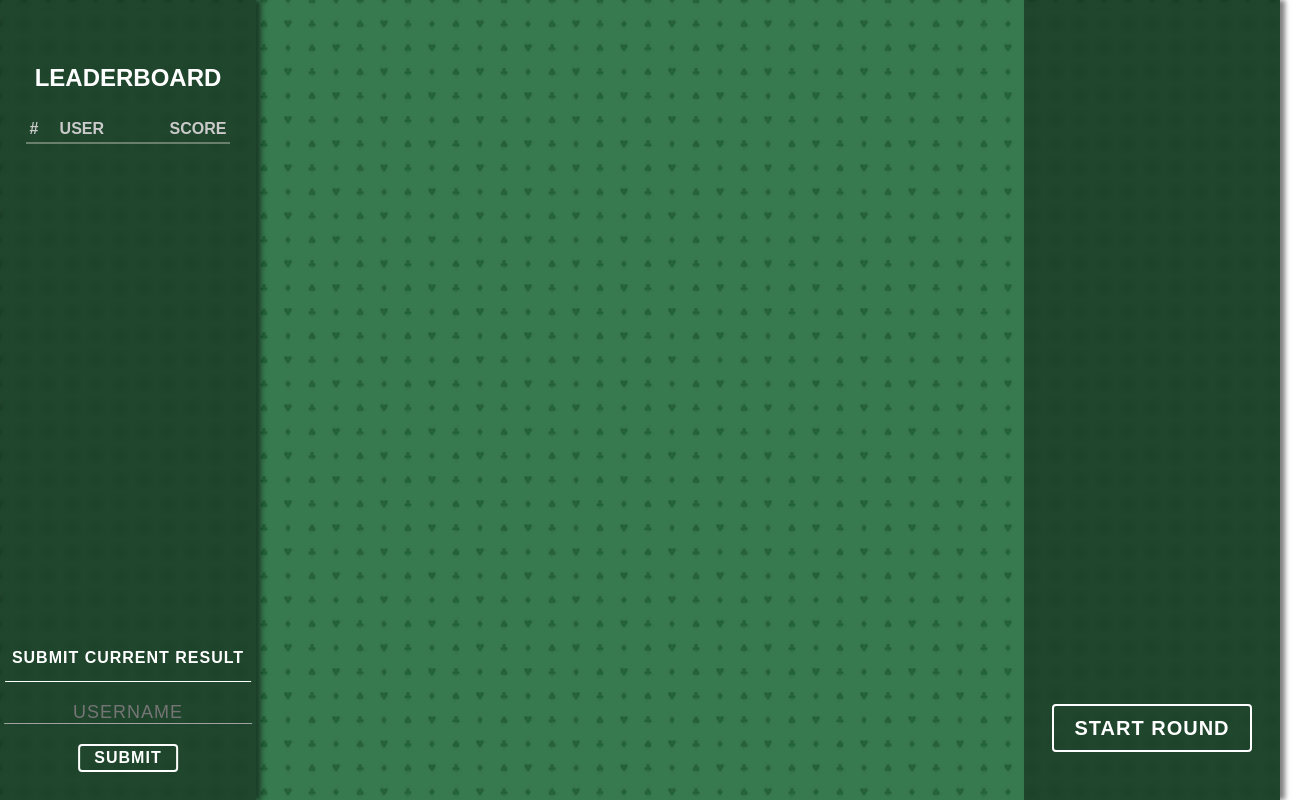
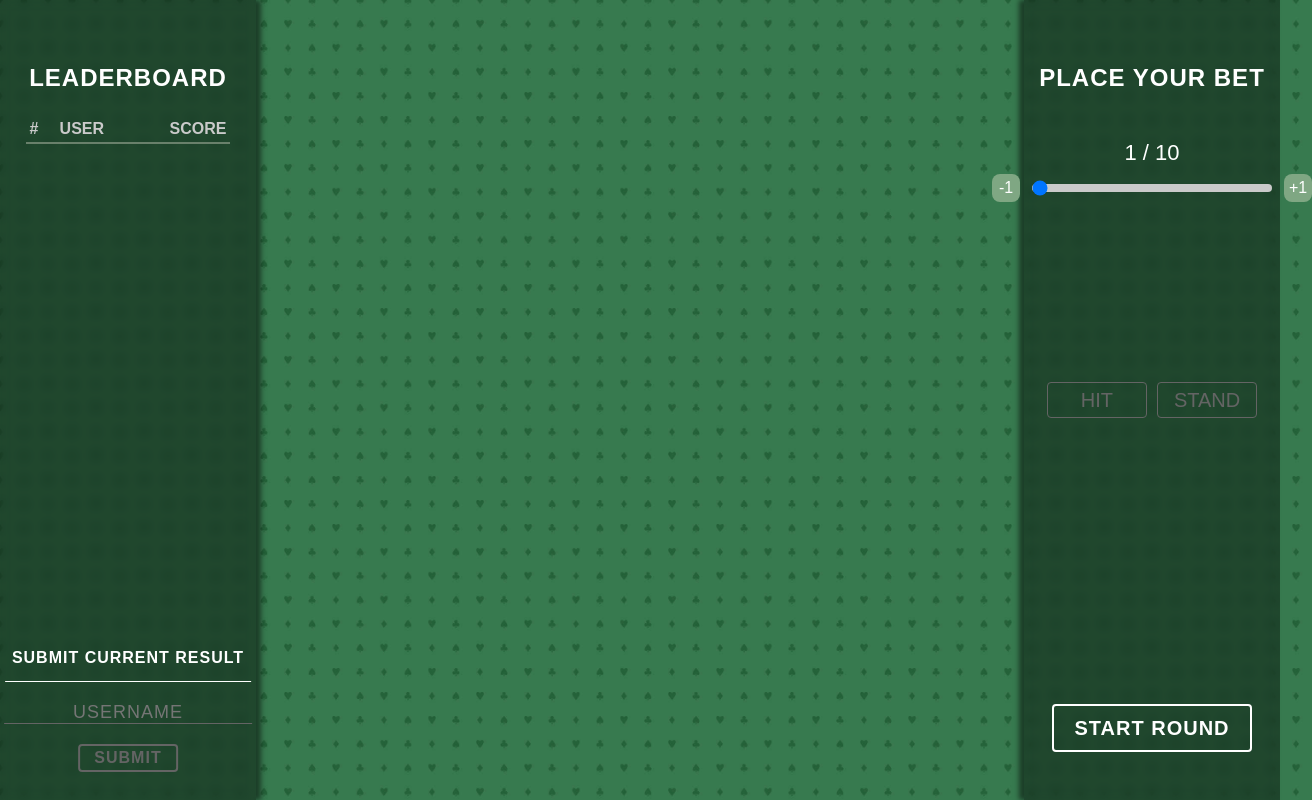
Before and after one commit to thejj26/blackjack, a plain HTML site: page src/index.html in a window 1280 px wide. Shown: the whole page, 1312 px wide, since content can reach past the window. Drawn offline with Linux system fonts and the light colour scheme.

Commit message:
rad na kontrolama

```diff
--- a/dist/js/Player.mjs
+++ b/dist/js/Player.mjs
@@ -2,11 +2,18 @@ import { Hand } from "./Hand.mjs";
 class Player extends Hand {
     constructor() {
         super();
-        this.money = 0;
+        this.money = 10;
         this.bet = 1;
     }
     getMoney() { return this.money; }
-    setBet(amount) { this.bet = amount; }
+    setBet(amount) {
+        if (amount > this.money)
+            this.bet = this.money;
+        else
+            this.bet = amount > 1 ? amount : 1;
+    }
+    getBet() { return this.bet; }
+    ;
     winBet() {
         this.money += this.bet;
         this.bet = 10;
--- a/dist/js/main.mjs
+++ b/dist/js/main.mjs
@@ -3,29 +3,53 @@ import { shuffleCards } from "./Helpers.mjs";
 import { Player } from "./Player.mjs";
 import { loadLeaderboard, addToLeaderboard } from "./Leaderboard.mjs";
 //varijable potrebne za logiku igre
+let leaderboard;
 let player = new Player();
 let dealer = new Hand();
 //DOM elementi
-let leaderboard;
 let inputName;
 let btnSubmit;
+let currentBet;
+let totalBet;
+let btnRemoveOne;
+let btnAddOne;
+let inputBet;
+let btnHit;
+let btnStand;
 let btnStart;
 function readyRound() {
     shuffleCards();
     player.reset();
     dealer.reset();
 }
+function updateBet(amount, isBtn) {
+    player.setBet(amount);
+    currentBet.innerHTML = player.getBet().toString();
+    if (isBtn)
+        inputBet.value = player.getBet().toString();
+}
 window.addEventListener("load", () => {
+    //popunjavanje leaderboarda
+    leaderboard = loadLeaderboard();
     //dohvacanje DOM elemenata
-    leaderboard = loadLeaderboard();
-    btnStart = document.getElementById("btnStart");
     inputName = document.getElementById("inputUsername");
     btnSubmit = document.getElementById("btnSubmit");
+    currentBet = document.getElementById("currentBet");
+    totalBet = document.getElementById("totalBet");
+    btnRemoveOne = document.getElementById("btnRemoveOne");
+    btnAddOne = document.getElementById("btnAddOne");
+    inputBet = document.getElementById("inputBet");
+    btnHit = document.getElementById("btnHit");
+    btnStand = document.getElementById("btnStand");
+    btnStart = document.getElementById("btnStart");
     //dodavajne event listenera
     btnStart.addEventListener("click", readyRound);
     btnSubmit.addEventListener("click", () => {
         addToLeaderboard(leaderboard, inputName.value.trim(), player.getMoney());
     });
+    btnRemoveOne.addEventListener("click", () => { updateBet(player.getBet() - 1, true); });
+    btnAddOne.addEventListener("click", () => { updateBet(player.getBet() + 1, true); });
+    inputBet.addEventListener("input", () => { updateBet(Number.parseInt(inputBet.value), false); });
     //pocetak igre
     readyRound();
 });
--- a/src/css/main.css
+++ b/src/css/main.css
@@ -1,8 +1,27 @@
 * {
     margin: 0;
     padding: 0;
-    font-family: sans-serif;
+    font-family: Arial, Helvetica, sans-serif;
     color: #fff;
+}
+
+*:disabled {
+    cursor: not-allowed;
+    color: #646464;
+    border-color: #646464 !important;
+    transition: none;
+    background: transparent !important;
+}
+
+*:disabled:hover {
+    color: #646464 !important;
+    border-color: #646464 !important;
+    box-shadow: none !important;
+    background: transparent !important;
+}
+
+button {
+    cursor: pointer;
 }
 
 body {
@@ -31,13 +50,21 @@ body {
     width: 20%;
     background: #0000006b;
     backdrop-filter: blur(5px);
+}
+
+.leaderboard {
     box-shadow: 5px 0px 5px 0px #00000080;
+}
+
+.game-status {
+    box-shadow: -5px 0px 5px 0px #00000080;
 }
 
 .leaderboard h3 {
     text-align: center;
     margin-top: 64px;
     font-size: 24px;
+    letter-spacing: 1px;
 }
 
 .leaderboard-container {
@@ -138,16 +165,6 @@ body {
     letter-spacing: 1px;
 }
 
-#btnStart {
-    position: absolute;
-    bottom: 48px;
-    width: 200px;
-    height: 48px;
-    font-size: 20px;
-    left: 50%;
-    transform: translateX(-50%);
-}
-
 #btnSubmit {
     width: 100px;
     height: 28px;
@@ -173,3 +190,118 @@ body {
 #inputUsername:focus {
     outline: none;
 }
+
+#btnStart {
+    position: absolute;
+    bottom: 48px;
+    width: 200px;
+    height: 48px;
+    font-size: 20px;
+    left: 50%;
+    transform: translateX(-50%);
+}
+
+.card-controls {
+    position: absolute;
+    top: 50%;
+    transform: translateY(-50%);
+    width: 90%;
+    margin: 0 5%;
+    display: flex;
+    justify-content: space-evenly;
+}
+
+#btnHit,
+#btnStand {
+    background: #ffffff11;
+    border: 1px solid #fff;
+    border-color: #fff;
+    font-size: 20px;
+    width: 100px;
+    height: 36px;
+    border-radius: 4px;
+    transition: ease-in-out .1s;
+}
+
+#btnHit:hover,
+#btnStand:hover {
+    background: #fff;
+    color: #000;
+    box-shadow: 0px 0px 9px 4px #00000080;
+}
+
+.bet-container {
+    display: flex;
+    flex-direction: column;
+    align-items: center;
+    margin-top: 64px;
+}
+
+.bet-container h5 {
+    font-size: 24px;
+    font-weight: 500;
+    letter-spacing: 1px;
+    margin-bottom: 48px;
+    font-weight: 600;
+}
+
+.bet-select {
+    display: flex;
+    align-items: center;
+    gap: 12px;
+    margin-top: 8px;
+}
+
+.bet-display {
+    display: flex;
+    gap: 6px;
+}
+
+.bet-display span {
+    font-size: 22px;
+}
+
+#inputBet {
+    appearance: none;
+    height: 8px;
+    width: 240px;
+    outline: none;
+    background: #cacaca;
+    border-radius: 12px;
+}
+
+#inputBet:disabled {
+    background: #646464 !important;
+}
+
+#inputBet::-webkit-slider-thumb,
+#inputBet::-moz-range-thumb {
+    width: 6px;
+    height: 24px;
+    border: none;
+    cursor: pointer;
+    border-radius: 2px;
+    background: #7fa783;
+}
+
+#inputBet:disabled::-webkit-slider-thumb,
+#inputBet:disabled:-moz-range-thumb {
+    background: #546b56;
+    cursor: not-allowed;
+}
+
+#btnRemoveOne,
+#btnAddOne {
+    border: none;
+    background: #7fa783;
+    width: 28px;
+    height: 28px;
+    font-size: 16px;
+    border-radius: 8px;
+}
+
+#btnRemoveOne:disabled,
+#btnAddOne:disabled {
+    color: #646464;
+    border: 2px solid #646464 !important;
+}
--- a/src/index.html
+++ b/src/index.html
@@ -23,14 +23,33 @@
                 </ol>
             </div>
             <div class="add-to-leaderboard">
-                <input type="text" id="inputUsername" maxlength="24" placeholder="USERNAME" autocomplete="off">
-                <button id="btnSubmit">SUBMIT</button>
+                <input type="text" id="inputUsername" maxlength="24" placeholder="USERNAME" autocomplete="off" disabled>
+                <button id="btnSubmit" disabled>SUBMIT</button>
             </div>
         </div>
         <!--GAME TABLE-->
         <div class="table-container"></div>
         <!--ACTIONS AND STATUS-->
         <div class="game-status">
+            <div class="game-controls">
+                <div class="bet-container">
+                    <h5>PLACE YOUR BET</h5>
+                    <div class="bet-display">
+                        <span id="currentBet">1</span>
+                        <span>/</span>
+                        <span id="totalBet">10</span></span>
+                    </div>
+                    <div class="bet-select">
+                        <button id="btnRemoveOne">-1</button>
+                        <input type="range" id="inputBet" min="1" max="10" autocomplete="off" value="1">
+                        <button id="btnAddOne">+1</button>
+                    </div>
+                </div>
+                <div class="card-controls">
+                    <button id="btnHit" disabled>HIT</button>
+                    <button id="btnStand" disabled>STAND</button>
+                </div>
+            </div>
             <button id="btnStart">START ROUND</button>
         </div>
 
```
Also changed, not shown: 2 other files.
